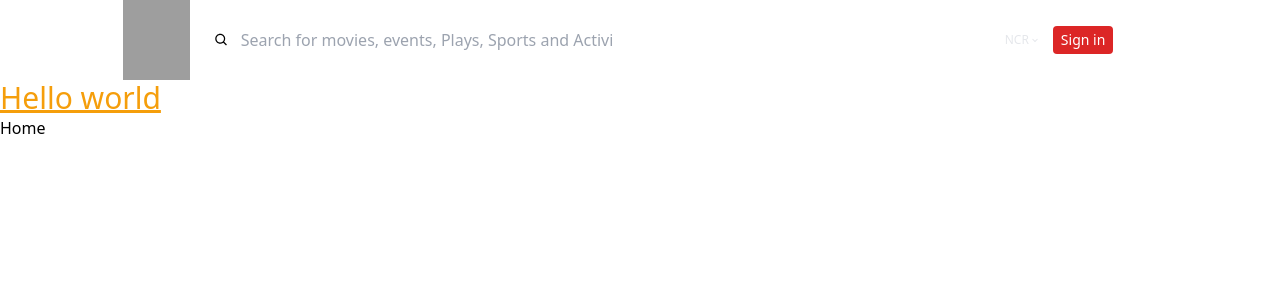
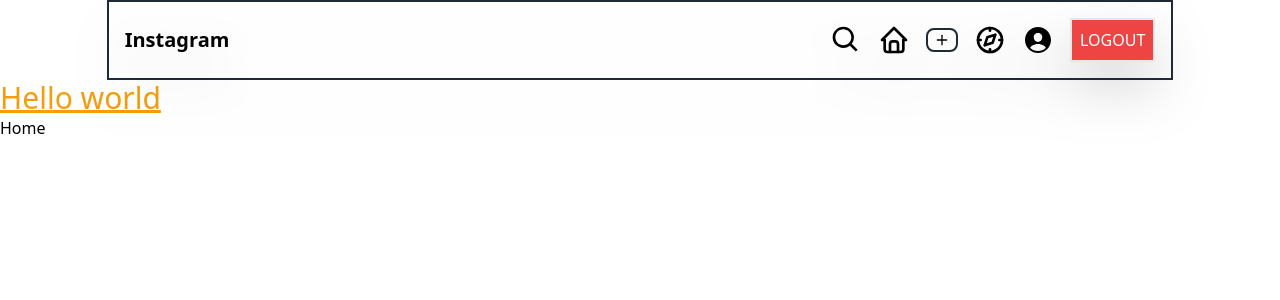
Before and after one commit to vashishtabhinandan9/social_media_MERN, a React (Create React App) app in the folder client/: page / in a window 1280 px wide. Shown: the top 300 px of the page. Built offline with nearby package versions, Linux system fonts and the light colour scheme; grey boxes are pictures that could not be loaded.

Commit message:
completed frontend of navbar

```diff
--- a/client/src/Components/Navbar/Navabar.component.js
+++ b/client/src/Components/Navbar/Navabar.component.js
@@ -1,22 +1,19 @@
 import React from "react";
 import { Link } from "react-router-dom";
 import {
-  BiChevronRight,
-  BiSearch,
-  BiMenu,
-  BiChevronDown,
+  BiSearch
 } from "react-icons/bi";
 import {TbHome,TbPlus,TbCompass} from "react-icons/tb"
 import {IoPersonCircle} from "react-icons/io5"
 
-const NavSm = () => {
+const Nav = () => {
   return (
     <>
       <div className="navsmall w-full text-black flex gap-16  items-center justify-between py-4 border-2 border-gray-800 drop-shadow-2xl ">
-      <div className=" title ">
+      <div className=" title ml-4">
        <Link to="/">{/**  /myfollowingpost */}
 
-          <h2 className=" ml-4 text-xl font-bold">Instagram</h2>
+          <h2 className="  text-xl font-bold">Instagram</h2>
           </Link>
         </div>
 
@@ -61,6 +58,12 @@
         </Link>
         </div>
 
+        <div className="border-2 rouded-lg mr-2 text-white cursor-pointer ">
+          <button className="p-2 bg-red-500">
+            LOGOUT
+          </button>
+        </div>
+
 
         </div>
 
@@ -68,56 +71,6 @@
     </>
   );
 };
-const NavMd = () => {
-  return (
-    <div className="w-full flex items-center gap-3 bg-white px-3 py-2 rounded-md">
-      <BiSearch />
-      <input
-        type="search"
-        className="w-full bg-transparent border-none focus:outline-none"
-        placeholder="Search for movies, events, Plays, Sports and Activities."
-      />
-    </div>
-  );
-};
-
-const NavLg = () => {
-  return (
-    <>
-      <div className="container mx-auto px-4 flex items-center justify-between">
-        <div className="flex items-center w-1/2 gap-3">
-          <div className="w-20 h-20">
-          <img src="https://in.bmscdn.com/webin/common/icons/logo.svg"
-               alt="logo"
-               className="w-full h-full "
-          />
-          </div>
-
-          <div className="w-full flex items-center gap-3 bg-white px-3 py-2 rounded-md">
-            <BiSearch />
-            <input
-              type="search"
-              className="w-full bg-transparent border-none focus:outline-none"
-              placeholder="Search for movies, events, Plays, Sports and Activities."
-            />
-          </div>
-        </div>
-        <div className="flex items-center gap-3">
-          <span className="text-gray-200 text-xs flex items-center cursor-pointer hover:text-white">
-            NCR <BiChevronDown />
-          </span>
-          <button className="bg-red-600 text-white px-2 py-1 text-sm rounded">
-            Sign in
-          </button>
-          <div className="w-8 h-8 text-white">
-            <BiMenu className="w-full h-full" />
-          </div>
-        </div>
-      </div>
-    </>
-  );
-};
-
 
 const Navbar = () => {
   return (
@@ -125,8 +78,9 @@
       <nav className="bg-white w-full   sticky top-0">
         <div className="md:hidden">{/**this statement measn if widht goes greater than md(768) than hide me */}
           {/* Mobile screen less than 768px <NavSm /> // if with is less than 768 then hide middel elment and render small element*/}
-          <NavSm />
+          <Nav />
         </div>
+        {/** */}
         <div className="hidden md:flex lg:hidden">{/**if width grater than md(768) then display=flex
          * else display is hidden and for large(1024 display hidden)
          * do only between 768-1024 displlay = flex else display=hidden display is a css property
@@ -135,9 +89,9 @@
         {/**<NavMd /> */}
 
         </div>
-        <div className="hidden m-auto w-10/12 lg:flex">
+        <div className="hidden m-auto w-10/12 md:flex">
           {/* Large screen for greater than 1024 */}
-          <NavLg />
+          <Nav />
         </div>
       </nav>
     </>
```
